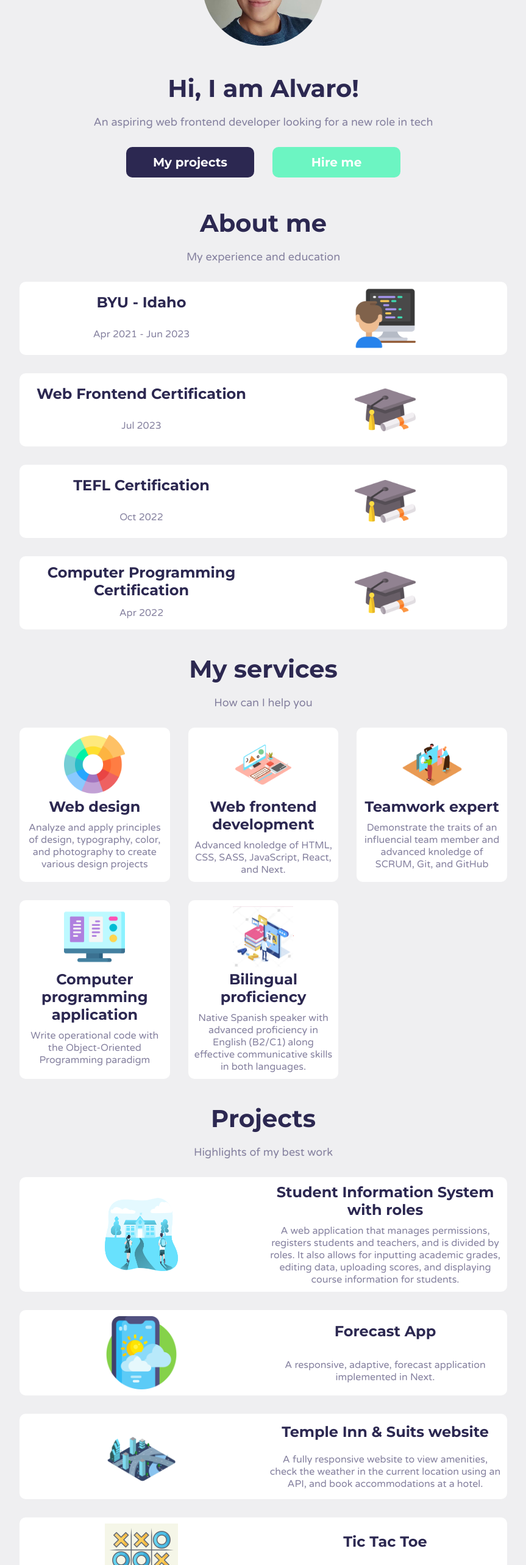
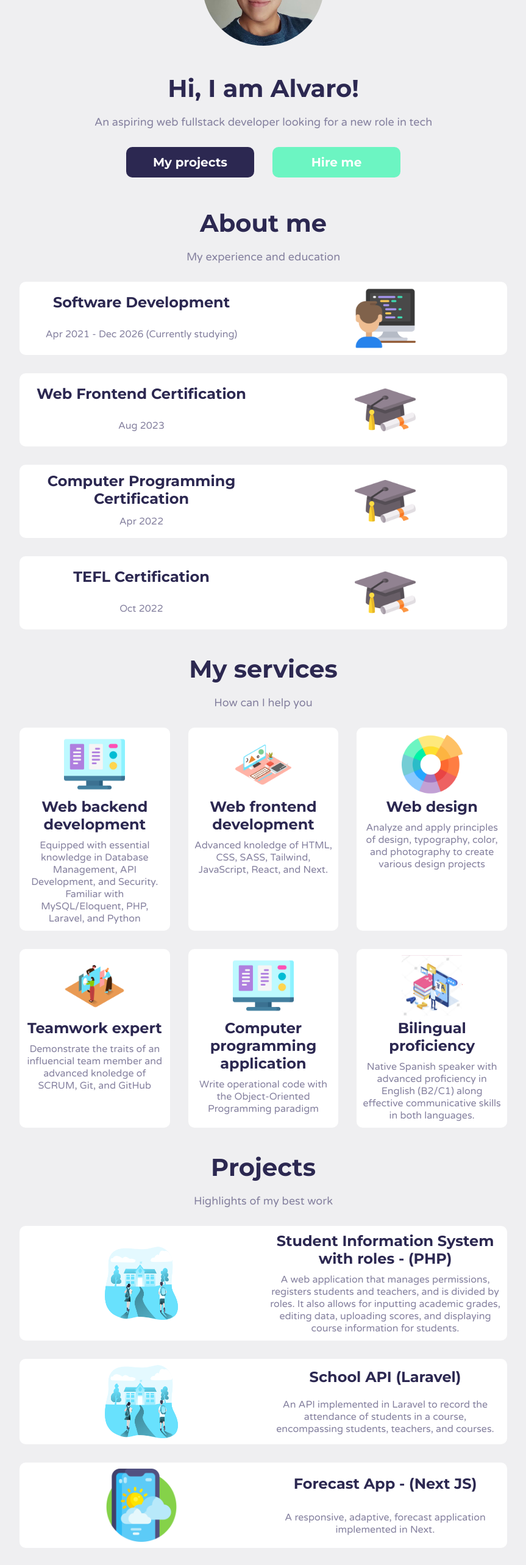
Before and after one commit to Alvarobyui/Portfolio-Jun-2023, a React (Vite) app: page / in a window 1280 px wide. Shown: the part 234-2800 px from the top of the page at 61% size, without its empty margins (208-1071 px from the left). Built offline with nearby package versions, Linux system fonts and the light colour scheme.

Commit message:
Update projects, and little details

```diff
--- a/src/components/HeroArea.jsx
+++ b/src/components/HeroArea.jsx
@@ -9,7 +9,7 @@ export const HeroArea = () => {
       <img className={styles.profile} src={myPhoto} alt="profile" />
       <h1 className="title">Hi, I am Alvaro!</h1>
       <p className="description">
-      An aspiring web frontend developer looking for a new role in tech
+      An aspiring web fullstack developer looking for a new role in tech
       </p>
       <div className={styles.buttonBox}>
         <button
--- a/src/content/about.jsx
+++ b/src/content/about.jsx
@@ -3,13 +3,18 @@ import graduationIcon from "../assets/about/graduation.png"
 
 export const about = [
   {
-    title: "BYU - Idaho",
-    duration: "Apr 2021 - Jun 2023",
+    title: "Software Development",
+    duration: "Apr 2021 - Dec 2026 (Currently studying)",
     icon: expeIcon,
   },
   {
     title: "Web Frontend Certification",
-    duration: "Jul 2023",
+    duration: "Aug 2023",
+    icon: graduationIcon,
+  },
+  {
+    title: "Computer Programming Certification",
+    duration: "Apr 2022",
     icon: graduationIcon,
   },
   {
@@ -17,9 +22,4 @@ export const about = [
     duration: "Oct 2022",
     icon: graduationIcon,
   },
-  {
-    title: "Computer Programming Certification",
-    duration: "Apr 2022",
-    icon: graduationIcon,
-  },
 ];
--- a/src/content/projects.jsx
+++ b/src/content/projects.jsx
@@ -7,28 +7,34 @@ import UniversityImg from "../assets/projects/university.png"
 
 export const projects = [
   {
-    title: "Student Information System with roles",
+    title: "Student Information System with roles - (PHP)",
     description: "A web application that manages permissions, registers students and teachers, and is divided by roles. It also allows for inputting academic grades, editing data, uploading scores, and displaying course information for students.",
     image: UniversityImg,
     link: "https://universidadwebapp.000webhostapp.com/"
   },
   {
-    title: "Forecast App",
+    title: "School API (Laravel)",
+    description: "An API implemented in Laravel to record the attendance of students in a course, encompassing students, teachers, and courses. ",
+    image: UniversityImg,
+    link: "https://github.com/Alvarobyui/small_school_API"
+  },
+  {
+    title: "Forecast App - (Next JS)",
     description: "A responsive, adaptive, forecast application implemented in Next.",
     image: weatherImg,
     link: "https://forecast-weather-web-app.vercel.app/"
+  },
+  {
+    title: "Tic Tac Toe (React JS)",
+    description: "A Tic Tac Toe game implemented in React.",
+    image: tictactoeImg,
+    link: "https://alvarobyui.github.io/Tic-Tac-Toe/"
   },
   {
     title: "Temple Inn & Suits website",
     description: "A fully responsive website to view amenities, check the weather in the current location using an API, and book accommodations at a hotel.",
     image: houstonImg,
     link: "https://alvarobyui.github.io/Temple-Inn-Suite-Website/"
-  },
-  {
-    title: "Tic Tac Toe",
-    description: "A Tic Tac Toe game implemented in React.",
-    image: tictactoeImg,
-    link: "https://alvarobyui.github.io/Tic-Tac-Toe/"
   },
   {
     title: "Online marketplace for accommodations",
--- a/src/content/services.jsx
+++ b/src/content/services.jsx
@@ -6,14 +6,19 @@ import bilingual from "../assets/services/Bilingual.png"
 
 export const services = [
   {
-    icon: colorWheel,
-    title: "Web design",
-    description: "Analyze and apply principles of design, typography, color, and photography to create various design projects",
+    icon: UI,
+    title: "Web backend development",
+    description: "Equipped with essential knowledge in Database Management, API Development, and Security. Familiar with MySQL/Eloquent, PHP, Laravel, and Python",
   },
   {
     icon: designer,
     title: "Web frontend development",
-    description: "Advanced knoledge of HTML, CSS, SASS, JavaScript, React, and Next.",
+    description: "Advanced knoledge of HTML, CSS, SASS, Tailwind, JavaScript, React, and Next.",
+  },
+  {
+    icon: colorWheel,
+    title: "Web design",
+    description: "Analyze and apply principles of design, typography, color, and photography to create various design projects",
   },
   {
     icon: teamWork,
```
